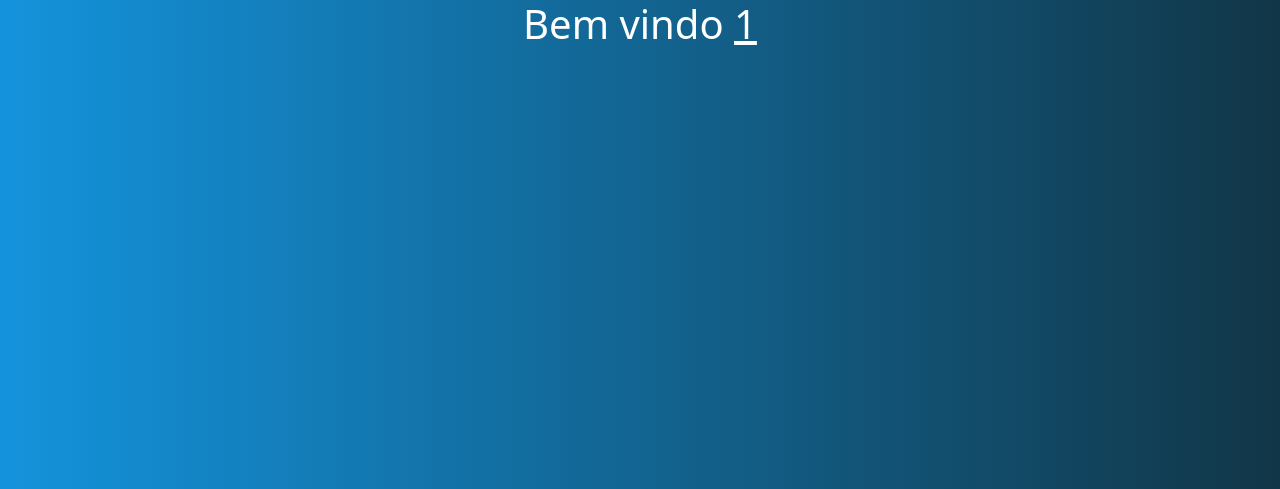
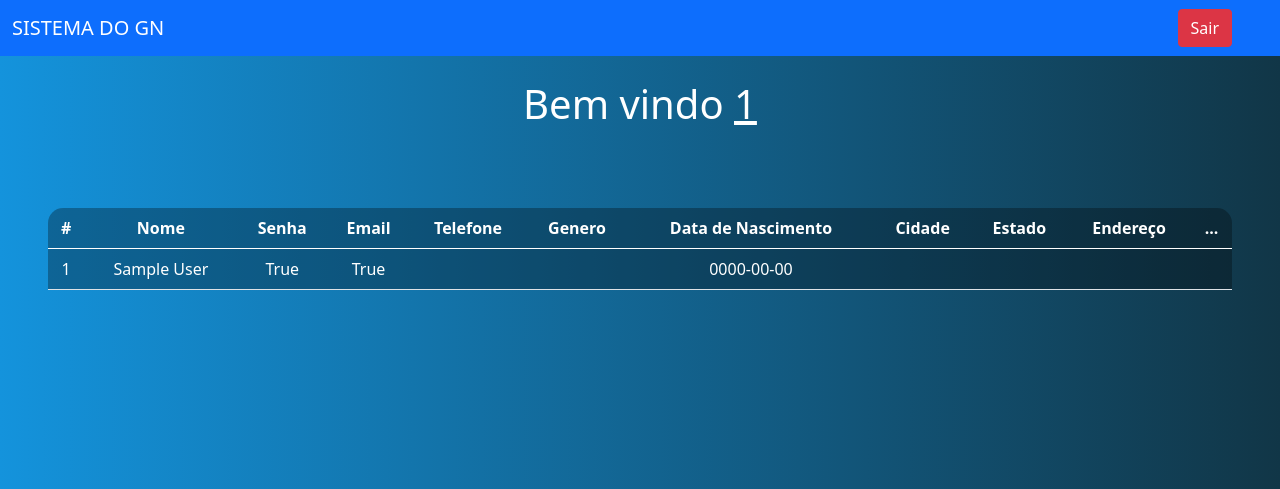
Before and after one commit to omartins-zs/formulario_database_php, a PHP site: page /sistema.php in a window 1280 px wide. Shown: the top 489 px of the page. Run offline with PHP 8.4, Linux system fonts and the light colour scheme; the visitor is signed in with stand-in values (Sample User, id 1).

Commit message:
Listando os dados e apresentando em Tables

```diff
--- a/sistema.php
+++ b/sistema.php
@@ -8,13 +8,13 @@ if ((!isset($_SESSION['email']) == true) and (!isset($_SESSION['senha']) == true
     header('Location: login.php');
 }
 $logado = $_SESSION['email'];
-// if (!empty($_GET['search'])) {
-//     $data = $_GET['search'];
-//     $sql = "SELECT * FROM usuarios WHERE id LIKE '%$data%' or nome LIKE '%$data%' or email LIKE '%$data%' ORDER BY id DESC";
-// } else {
-//     $sql = "SELECT * FROM usuarios ORDER BY id DESC";
-// }
-// $result = $conexao->query($sql);
+if (!empty($_GET['search'])) {
+    $data = $_GET['search'];
+    $sql = "SELECT * FROM usuarios WHERE id LIKE '%$data%' or nome LIKE '%$data%' or email LIKE '%$data%' ORDER BY id DESC";
+} else {
+    $sql = "SELECT * FROM usuarios ORDER BY id DESC";
+}
+$result = $conexao->query($sql);
 ?>
 <!DOCTYPE html>
 <html lang="en">
@@ -46,12 +46,63 @@ $logado = $_SESSION['email'];
 </head>
 
 <body>
-
+    <nav class="navbar navbar-expand-lg navbar-dark bg-primary">
+        <div class="container-fluid">
+            <a class="navbar-brand" href="#">SISTEMA DO GN</a>
+            <button class="navbar-toggler" type="button" data-bs-toggle="collapse" data-bs-target="#navbarNav" aria-controls="navbarNav" aria-expanded="false" aria-label="Toggle navigation">
+                <span class="navbar-toggler-icon"></span>
+            </button>
+        </div>
+        <div class="d-flex">
+            <a href="sair.php" class="btn btn-danger me-5">Sair</a>
+        </div>
+    </nav>
+    <br>
     <?php
     echo "<h1>Bem vindo <u>$logado</u></h1>";
     ?>
+    <br>
+    <div class="m-5">
+        <table class="table text-white table-bg">
+            <thead>
+                <tr>
+                    <th scope="col">#</th>
+                    <th scope="col">Nome</th>
+                    <th scope="col">Senha</th>
+                    <th scope="col">Email</th>
+                    <th scope="col">Telefone</th>
+                    <th scope="col">Genero</th>
+                    <th scope="col">Data de Nascimento</th>
+                    <th scope="col">Cidade</th>
+                    <th scope="col">Estado</th>
+                    <th scope="col">Endereço</th>
+                    <th scope="col">...</th>
+                </tr>
+            </thead>
+            <tbody>
+                <?php
+                while ($user_data = mysqli_fetch_assoc($result)) {
+                    echo "<tr>";
+                    echo "<td>" . $user_data['id'] . "</td>";
+                    echo "<td>" . $user_data['nome'] . "</td>";
+                    echo "<td>" . $user_data['senha'] . "</td>";
+                    echo "<td>" . $user_data['email'] . "</td>";
+                    echo "<td>" . $user_data['telefone'] . "</td>";
+                    echo "<td>" . $user_data['genero'] . "</td>";
+                    echo "<td>" . $user_data['data_nasc'] . "</td>";
+                    echo "<td>" . $user_data['cidade'] . "</td>";
+                    echo "<td>" . $user_data['estado'] . "</td>";
+                    echo "<td>" . $user_data['endereco'] . "</td>";
+                    echo "<td>
+
+                            </td>";
+                    echo "</tr>";
+                }
+                ?>
+            </tbody>
+        </table>
+    </div>
 
 </body>
 
-
 </html>
```
